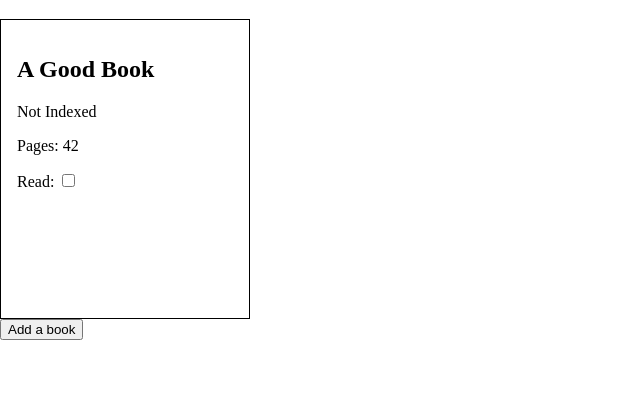
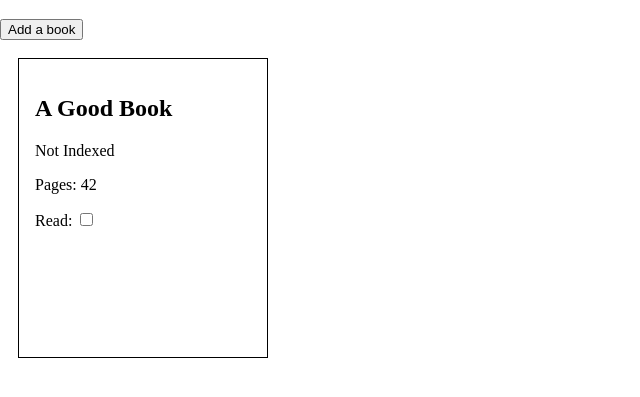
Before and after one commit to thandora/odin-library, a plain HTML site: page index.html in a window 1280 px wide. Shown: the part 61-458 px from the top of the page, without its empty margins (0-640 px from the left). Drawn offline with Linux system fonts and the light colour scheme.

Commit message:
Add basic style for bookshelf

```diff
--- a/index.html
+++ b/index.html
@@ -11,6 +11,7 @@
     <div class="container">
       <div class="bookshelf">
         <h1>Books</h1>
+        <button class="btn-add-book">Add a book</button>
         <div class="books">
           <article class="book">
             <h1 class="title">A Good Book</h1>
@@ -20,8 +21,6 @@
           </article>
         </div>
       </div>
-
-      <button class="btn-add-book">Add a book</button>
 
       <dialog>
         <form method="dialog">
--- a/style.css
+++ b/style.css
@@ -13,6 +13,15 @@ body {
 }
 
 /* Books section */
+.bookshelf .books {
+  margin: 18px;
+  display: flex;
+  flex-direction: row;
+  flex-wrap: wrap;
+  row-gap: 12px;
+  column-gap: 18px;
+}
+
 .bookshelf .book {
   width: 250px;
   height: 300px;
```
